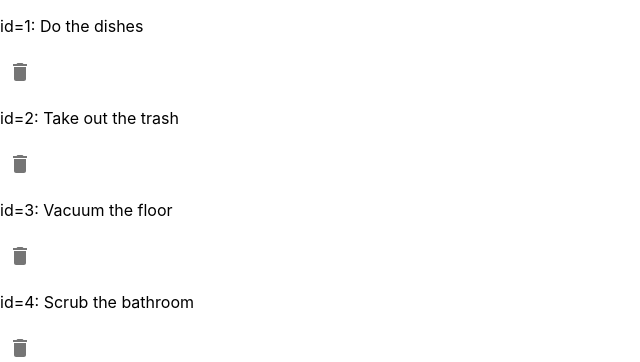
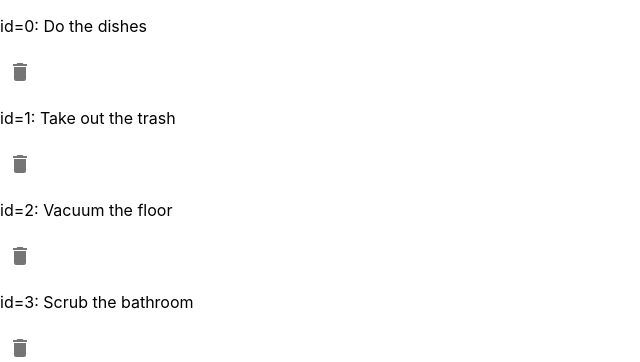
Before and after one commit to abduldoesramen/toDoApp, a React (Create React App) app: page / in a window 1280 px wide. Shown: the top 362 px of the page, without its empty margins (0-640 px from the left). Built offline with nearby package versions, Linux system fonts and the light colour scheme.

Commit message:
added unique ids by updating the id, now matches the updated index when an event is deleted

```diff
--- a/src/App.js
+++ b/src/App.js
@@ -1,33 +1,33 @@
-import React, { useEffect, useState } from 'react'
-import { Fragment } from 'react'
-import EventContainer from './components/event-container/event-container.component'
-import EventCard from './components/event-card/event-card.component'
-import EventAddButton from './components/event-add-button/event-add-button.component'
+import React, { useEffect, useState } from "react";
+import { Fragment } from "react";
+import EventContainer from "./components/event-container/event-container.component";
+import EventCard from "./components/event-card/event-card.component";
+import EventAddButton from "./components/event-add-button/event-add-button.component";
 
 const App = () => {
-  const [value, setValue] = useState('')
+  const [value, setValue] = useState("");
   const [events, setEvents] = useState([
     {
-      id: '1',
-      eventName: 'Do the dishes',
+      id: "0",
+      eventName: "Do the dishes",
     },
     {
-      id: '2',
-      eventName: 'Take out the trash',
+      id: "1",
+      eventName: "Take out the trash",
     },
     {
-      id: '3',
-      eventName: 'Vacuum the floor',
+      id: "2",
+      eventName: "Vacuum the floor",
     },
     {
-      id: '4',
-      eventName: 'Scrub the bathroom',
+      id: "3",
+      eventName: "Scrub the bathroom",
     },
-  ])
+  ]);
 
   const handleChange = (eventData) => {
-    setValue(eventData.target.value)
-  }
+    setValue(eventData.target.value);
+  };
 
   const handleNewEvent = () => {
     if (value) {
@@ -35,29 +35,41 @@ const App = () => {
         ...events,
         {
           // Note: This is NOT unique if adding/deleting Events
-          id: `${events.length + 1}`,
+          id: `${events.length}`,
           eventName: value,
         },
-      ]
-      setEvents(updateEvents)
-      setValue('')
+      ];
+      setEvents(updateEvents);
+      setValue("");
     }
-  }
+  };
 
   const handleDelEvent = (id) => {
-    var tempEvents = [...events]
-    var tempIndex = tempEvents.findIndex((element) => element.id === id)
+    // Array definitions
+    var tempEvents = [...events];
+    var nonDecrementEvents;
+    // Index to be deleted
+    var tempIndex = tempEvents.findIndex((element) => element.id === id);
     if (tempIndex !== -1) {
-      tempEvents.splice(tempIndex, 1)
-      setEvents(tempEvents)
+      // Events array for values to remain the same
+      nonDecrementEvents = events.splice(0, tempIndex);
+      // Events array for events.id to decrement
+      tempEvents.splice(0, tempIndex + 1);
+      for (const element of tempEvents) {
+        if (element.id) {
+          element.id = element.id - 1;
+        }
+      }
+      // Concat both arrays in order to render updated, unique ids
+      setEvents(nonDecrementEvents.concat(tempEvents));
     }
-  }
+  };
 
   const handleChangeKeyPress = (eventData) => {
     if (eventData.keyCode === 13) {
-      handleNewEvent()
+      handleNewEvent();
     }
-  }
+  };
 
   return (
     <Fragment>
@@ -69,7 +81,7 @@ const App = () => {
       />
       <EventAddButton handleNewEvent={handleNewEvent} />
     </Fragment>
-  )
-}
+  );
+};
 
-export default App
+export default App;
```
